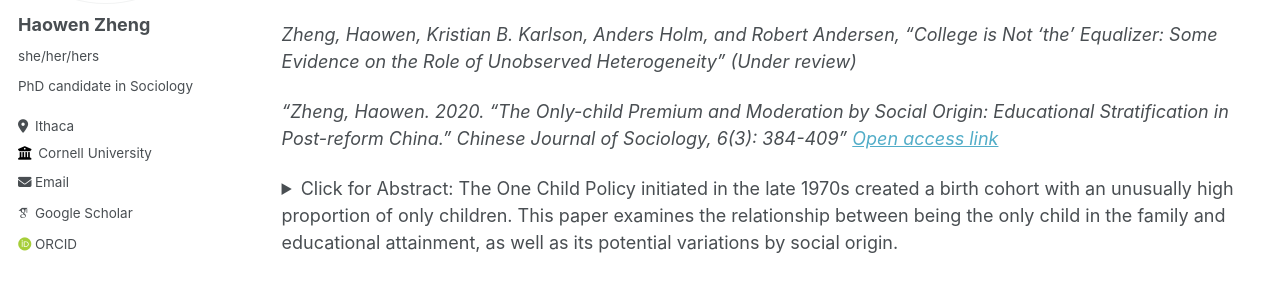
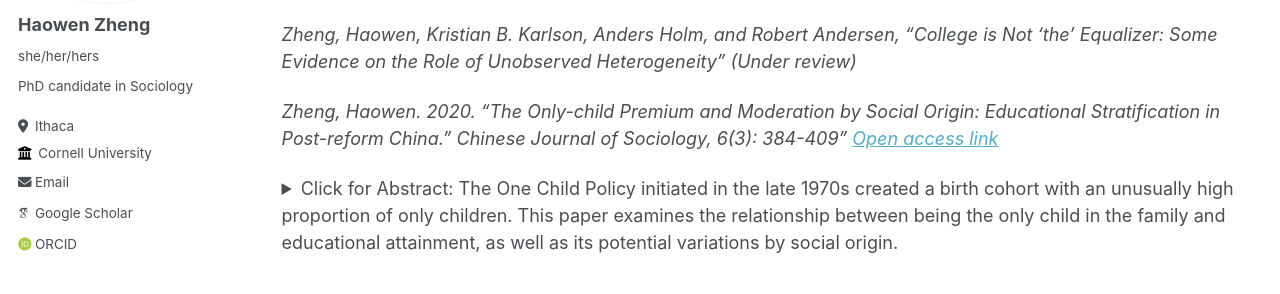
Before and after one commit to haowenzhg/haowenzhg.github.io, a Jekyll site: the page built from _pages/research.md, in a window 1280 px wide and 900 px high, scrolled down 977 px. Shown: the part 236-530 px from the top of the window. Built offline with Jekyll 4.4.1, drawn with Linux system fonts in a browser that asks for light colours; some web fonts are replaced.

```diff
--- a/_pages/research.md
+++ b/_pages/research.md
@@ -40,7 +40,7 @@ _Zheng, Haowen, Siwei Cheng, “Social Rigidity Across and Within Generations: A
 
 _Zheng, Haowen, Kristian B. Karlson, Anders Holm, and Robert Andersen, “College is Not ‘the’ Equalizer: Some Evidence on the Role of Unobserved Heterogeneity” (Under review)_
 
-_"Zheng, Haowen. 2020. “The Only-child Premium and Moderation by Social Origin: Educational Stratification in Post-reform China.” Chinese Journal of Sociology, 6(3): 384-409" [Open access link](https://journals.sagepub.com/doi/full/10.1177/2057150X20934066)_
+_Zheng, Haowen. 2020. “The Only-child Premium and Moderation by Social Origin: Educational Stratification in Post-reform China.” Chinese Journal of Sociology, 6(3): 384-409" [Open access link](https://journals.sagepub.com/doi/full/10.1177/2057150X20934066)_
 
 <details>
 
```
